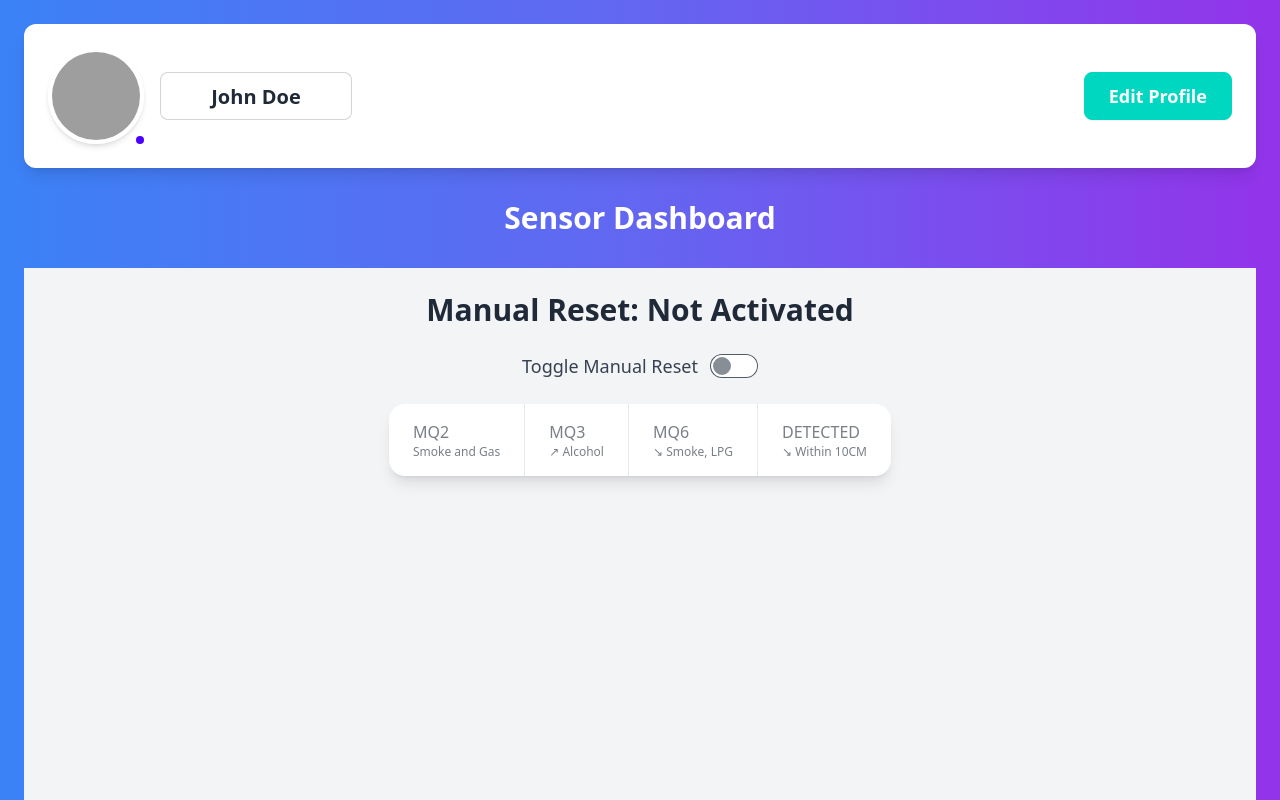
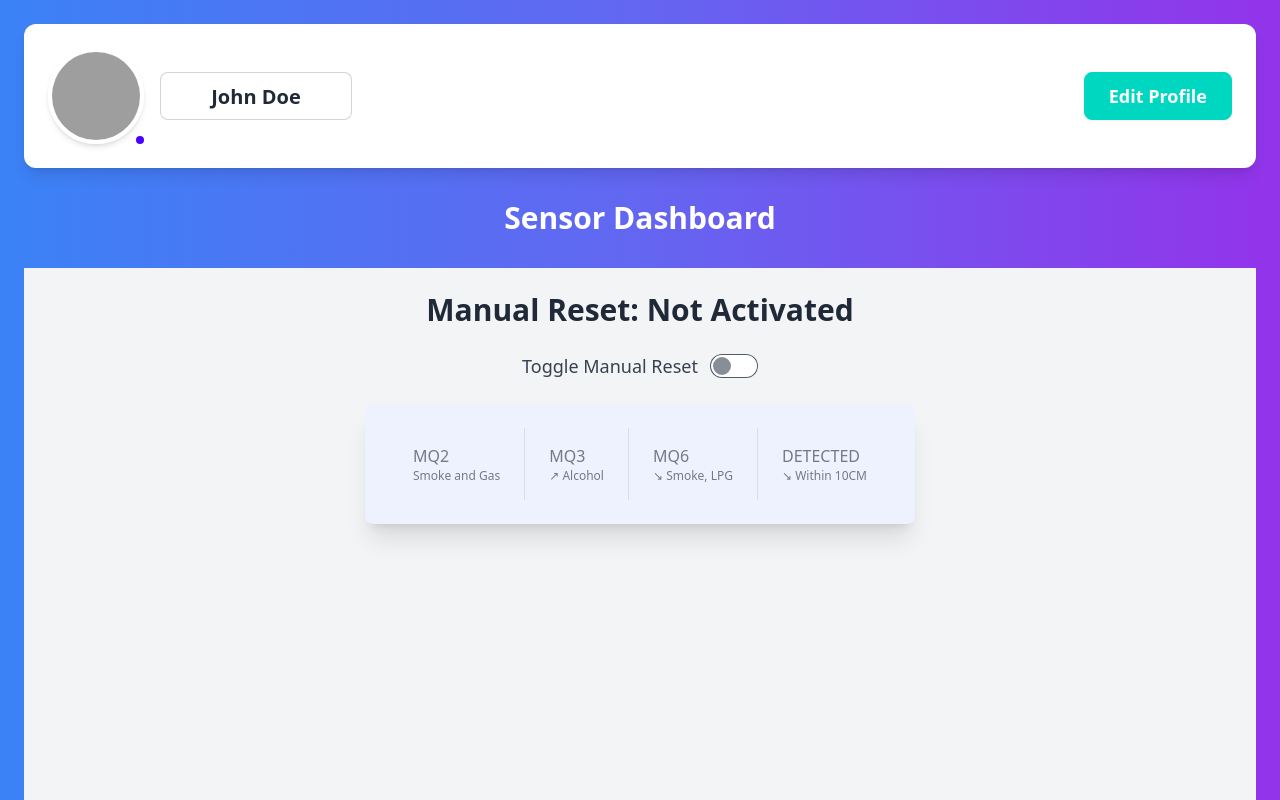
Before and after one commit to captainspeedy68/embedded-smart-house-client, a React (Vite) app: page / in a window 1280 px wide. Shown: the top 800 px of the page. Built offline with nearby package versions, Linux system fonts and the light colour scheme; no server answers; the database is empty; grey boxes are pictures that could not be loaded.

Commit message:
updating color codes

```diff
--- a/src/Components/Showdata.jsx
+++ b/src/Components/Showdata.jsx
@@ -71,8 +71,8 @@ const Showdata = () => {
         </label>
       </div>
 
-      <div className="flex justify-center">
-        <div className="stats stats-vertical lg:stats-horizontal shadow-lg bg-white">
+      <div className="flex justify-center text-black">
+        <div className="stats stats-vertical lg:stats-horizontal shadow-xl rounded-lg p-6 bg-indigo-50 text-black">
           <div className="stat">
             <div className="stat-title">MQ2</div>
             <div className="stat-value">{sensors.MQ2}</div>
```
